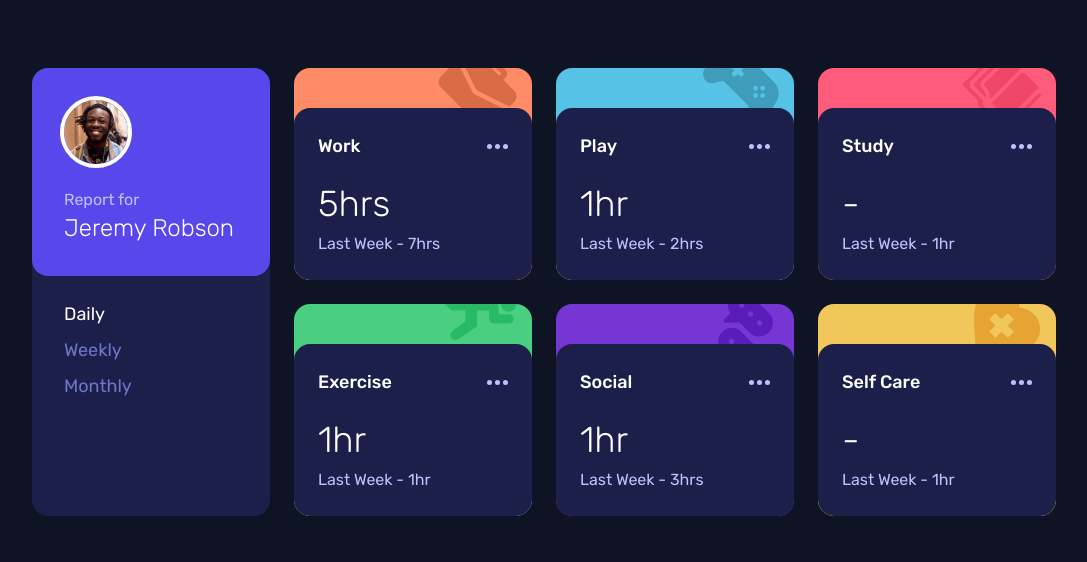
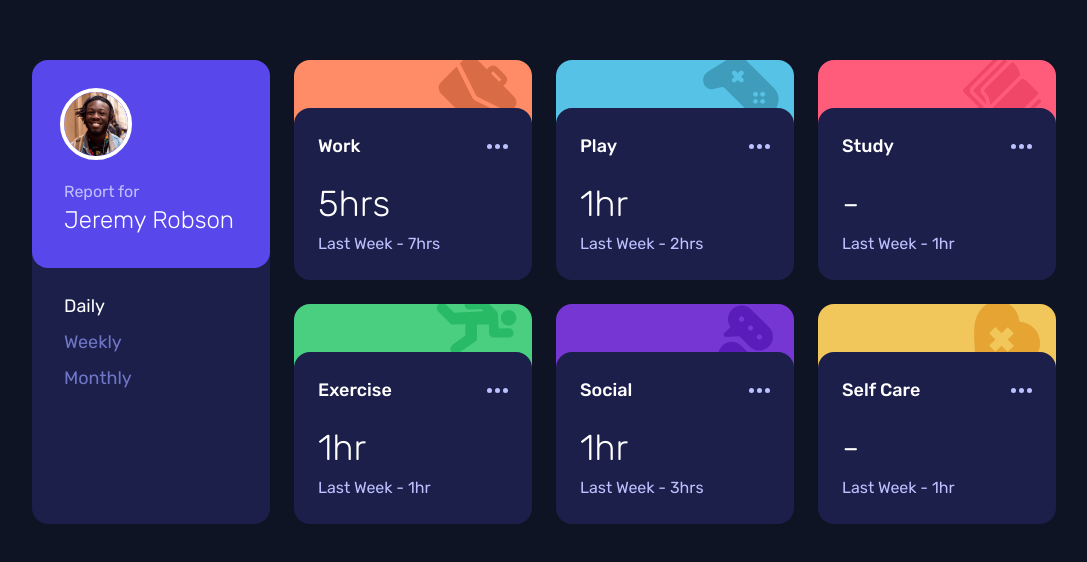
Before and after one commit to aflamiano-career/time-tracking-dashboard, a React (Vite) app: page / in a window 1280 px wide. Shown: the part 108-670 px from the top of the page, without its empty margins (96-1183 px from the left). Built offline with nearby package versions, Linux system fonts and the light colour scheme.

Commit message:
fix/dashboard: applied workaround for border bottom radius anti-aliasing

```diff
--- a/src/components/Card.jsx
+++ b/src/components/Card.jsx
@@ -13,15 +13,15 @@ function Card({ image, title, current, previous, index }) {
   }
 
   return (
-    <section
-      className={`${colors[index]} rounded-2xl pt-10 relative z-0 overflow-hidden`}
-    >
-      <img
-        src={image}
-        alt="Icon"
-        className="absolute -top-1/12 right-1/16 -z-1"
-      />
-      <div className="bg-Navy900 p-6 rounded-[inherit] h-full hover:bg-Navy800 cursor-pointer">
+    <section className={`${colors[index]} rounded-t-2xl rounded-b-4xl z-0`}>
+      <div className="relative h-10 lg:h-12 overflow-hidden">
+        <img
+          src={image}
+          alt="Icon"
+          className="absolute -top-1/12 right-1/16 -z-1"
+        />
+      </div>
+      <div className="bg-Navy900 p-6 rounded-2xl hover:bg-Navy800 cursor-pointer">
         <div className="flex justify-between items-center sm:mb-2 lg:mb-4">
           <p className="font-medium">{title}</p>
           <img
```
